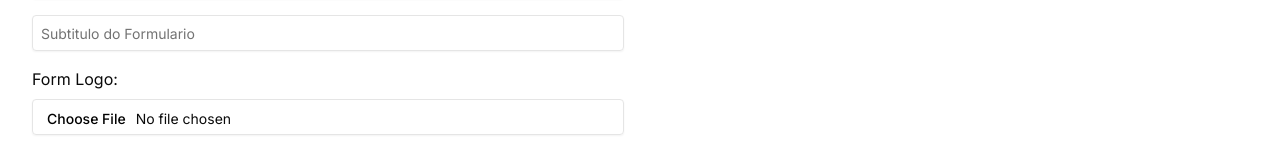
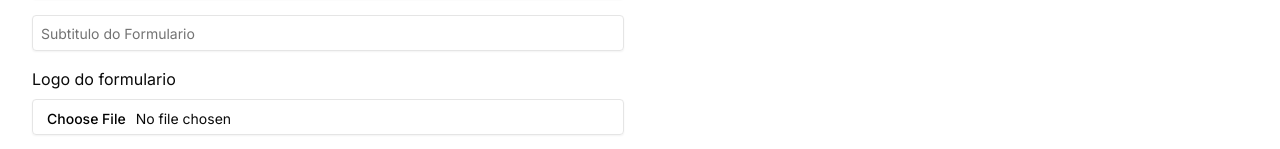
Before and after one commit to lcspaiva87/Dynamic_Form_Builder, a Next.js app: page / in a window 1280 px wide. Shown: the part 177-326 px from the top of the page. Built offline with nearby package versions, Linux system fonts and the light colour scheme.

Commit message:
feat: Atualizar rótulo do campo de logo no FormBuilder

```diff
--- a/src/app/FormBuilder.tsx
+++ b/src/app/FormBuilder.tsx
@@ -134,7 +134,7 @@ const FormBuilder = () => {
           className="w-full p-2 mb-4 border rounded"
         />
         <div className="mb-4">
-          <label className="block mb-2">Form Logo:</label>
+          <label className="block mb-2">Logo do formulario</label>
           <Input
             type="file"
             accept="image/*"
```
